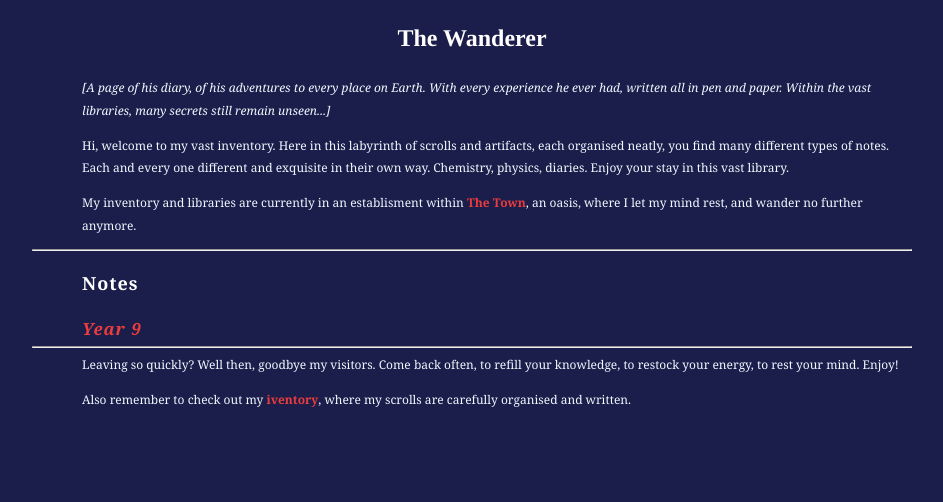
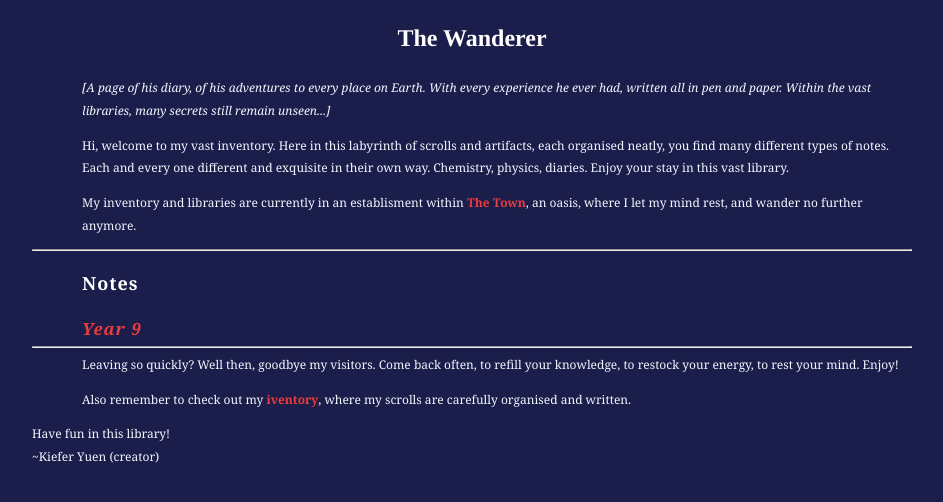
Before and after one commit to Rewind789/wanderer-archive, a Jekyll site: the page built from index.md, in a window 1280 px wide. Shown: the top 502 px of the page, without its empty margins (168-1111 px from the left). Built offline with Jekyll 4.4.1, drawn with Linux system fonts in a browser that asks for light colours; our own code applies the rules of GitHub Pages for plain Markdown files.

Commit message:
Update index.md

```diff
--- a/index.md
+++ b/index.md
@@ -14,4 +14,6 @@
   <hr class="divider_one">
   <p>Leaving so quickly? Well then, goodbye my visitors. Come back often, to refill your knowledge, to restock your energy, to rest your mind. Enjoy!</p>
   <p>Also remember to check out my <a href="https://wanderer-inventory.notion.site/Wanderer-s-Archive-551bf6d3382148678191175b1123296f">iventory</a>, where my scrolls are carefully organised and written.</p>
+
+  <h10>Have fun in this library! <br> ~Kiefer Yuen (creator)</h10>
 </body>
```
